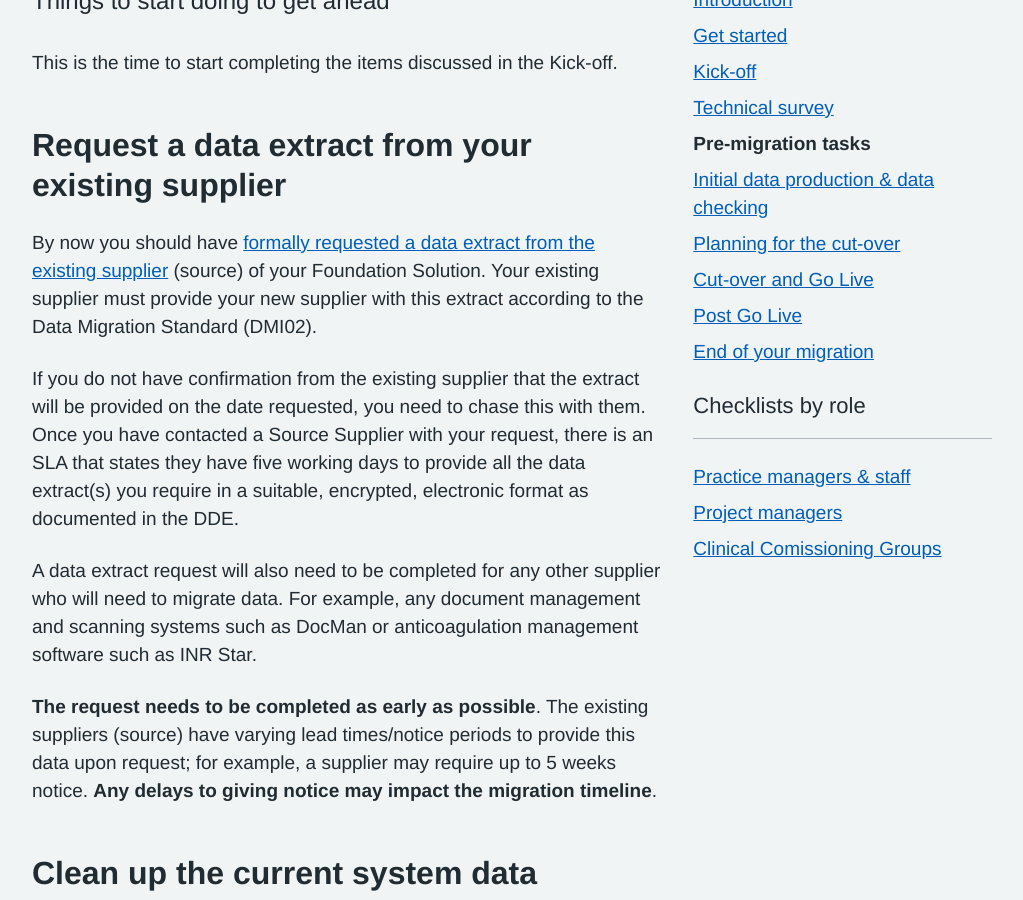
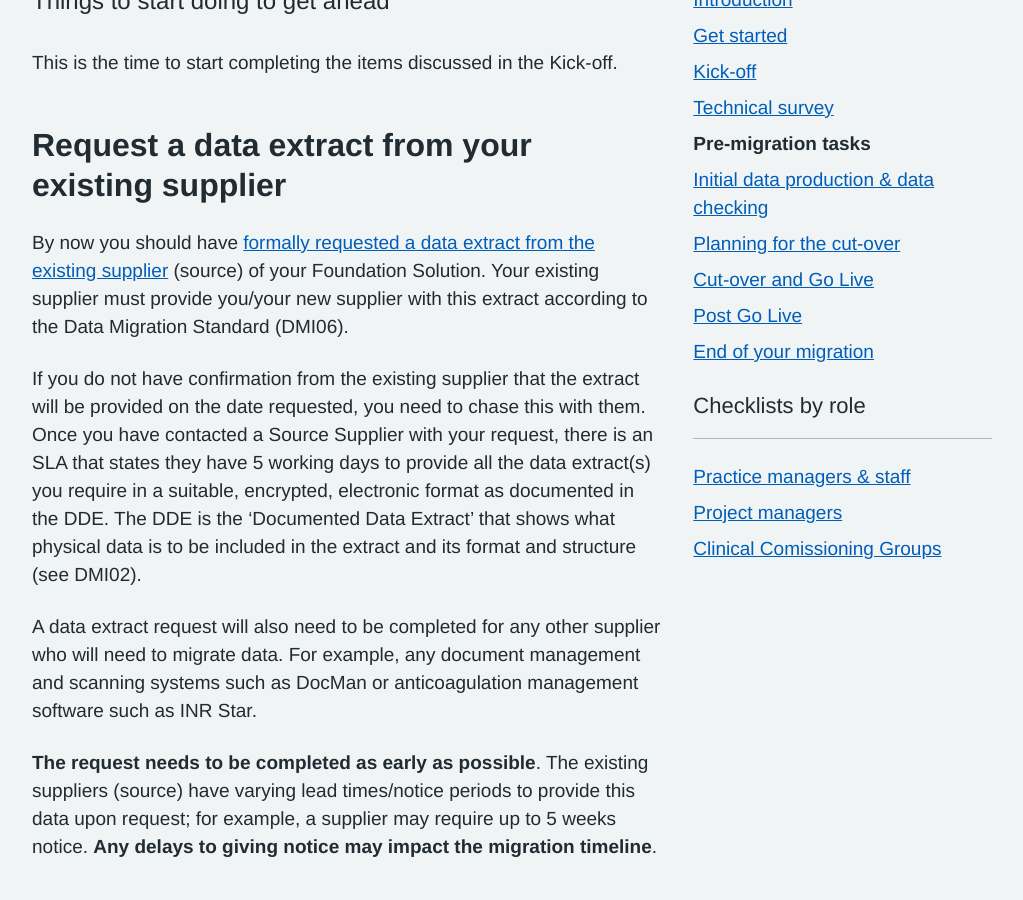
Before and after one commit to nhsconnect/prm-practice-migration, a Jekyll site: the page built from guide/03-pre-migration-planning.md, in a window 1280 px wide and 900 px high, scrolled down 432 px. Shown: the whole window, without its empty margins (128-1151 px from the left). Built offline with Jekyll 4.4.1, drawn with Linux system fonts in a browser that asks for light colours; some web fonts are replaced.

Commit message:
Update 03-pre-migration-planning.md

```diff
--- a/guide/03-pre-migration-planning.md
+++ b/guide/03-pre-migration-planning.md
@@ -13,9 +13,9 @@ This is the time to start completing the items discussed in the Kick-off.
 
 ## Request a data extract from your existing supplier {#request-data-extract}
 
-By now you should have [formally requested a data extract from the existing supplier](/prm-practice-migration/guide/get-started#request-data-extract) (source) of your Foundation Solution. Your existing supplier must provide your new supplier with this extract according to the Data Migration Standard (DMI02).
+By now you should have [formally requested a data extract from the existing supplier](/prm-practice-migration/guide/get-started#request-data-extract) (source) of your Foundation Solution. Your existing supplier must provide you/your new supplier with this extract according to the Data Migration Standard (DMI06).
 
-If you do not have confirmation from the existing supplier that the extract will be provided on the date requested, you need to chase this with them. Once you have contacted a Source Supplier with your request, there is an SLA that states they have five working days to provide all the data extract(s) you require in a suitable, encrypted, electronic format as documented in the DDE.
+If you do not have confirmation from the existing supplier that the extract will be provided on the date requested, you need to chase this with them. Once you have contacted a Source Supplier with your request, there is an SLA that states they have 5 working days to provide all the data extract(s) you require in a suitable, encrypted, electronic format as documented in the DDE. The DDE is the 'Documented Data Extract' that shows what physical data is to be included in the extract and its format and structure (see DMI02).
 <!-- [UPLIFT] added reference to the Supplier SLA in terms of responding to a request for an extract -->
 
 A data extract request will also need to be completed for any other supplier who will need to migrate data. For example, any document management and scanning systems such as DocMan or anticoagulation management software such as INR Star.
```
